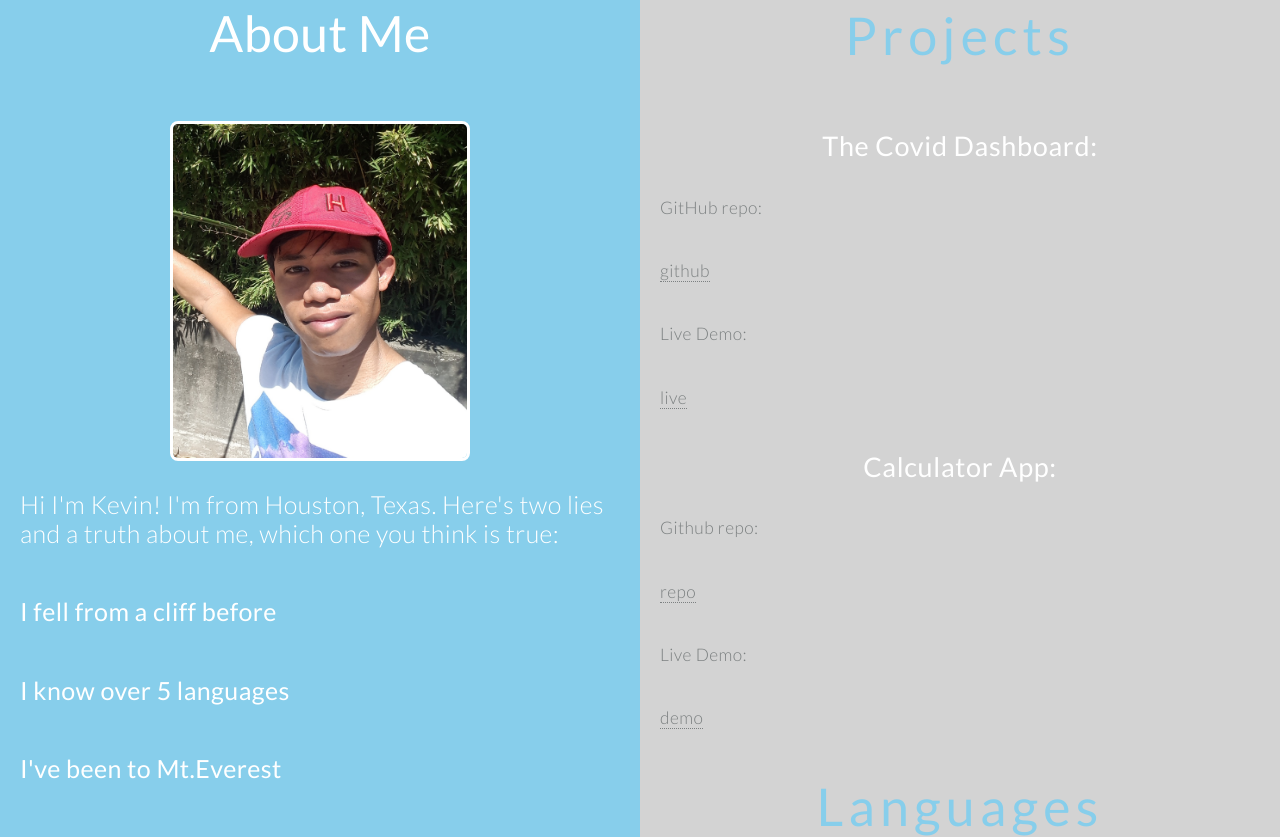
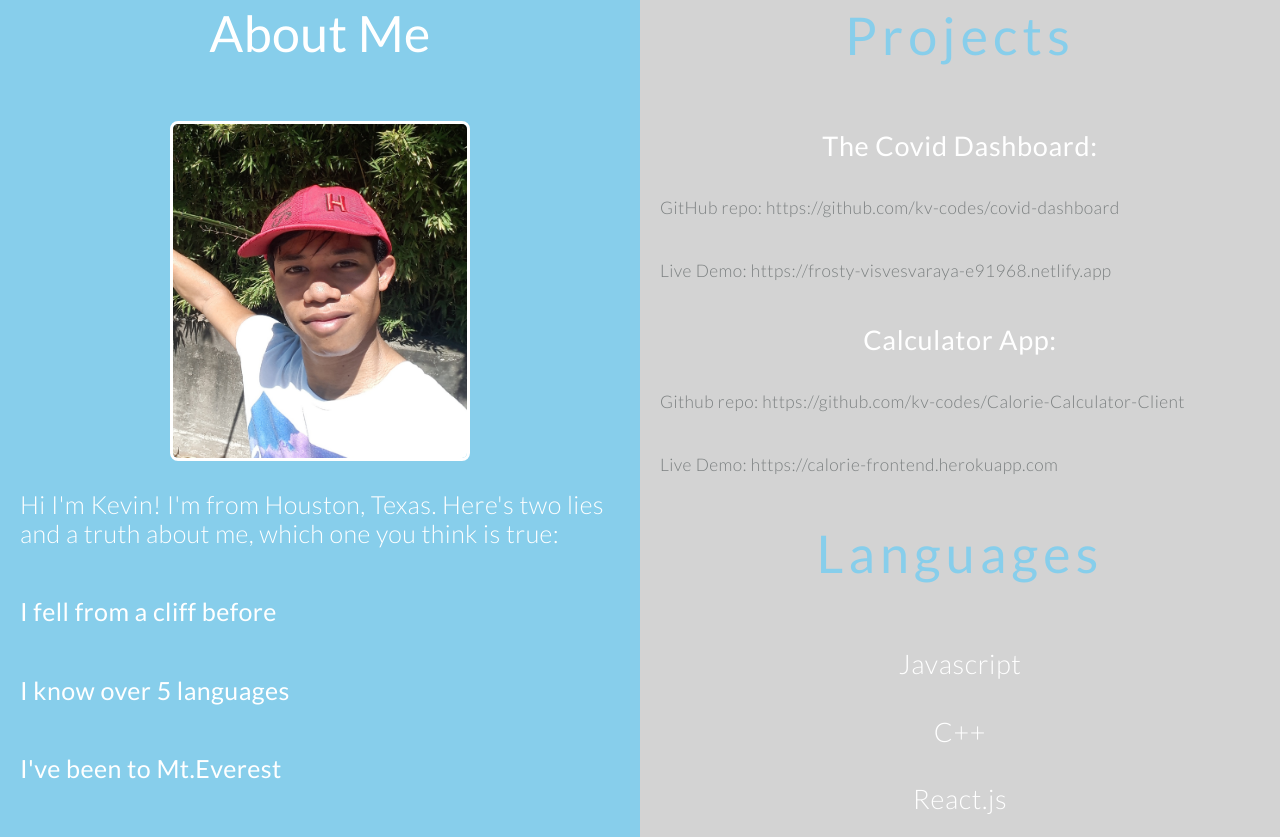
Before and after one commit to kv-codes/kv-codes.github.io, a Jekyll site: the page built from index.md, in a window 1280 px wide and 900 px high, scrolled down 582 px, cut to the strip 63-900 px from the top of the window. Built offline with Jekyll 4.4.1, drawn with Linux system fonts in a browser that asks for light colours.

Commit message:
links updated

```diff
--- a/_layouts/hello-default.html
+++ b/_layouts/hello-default.html
@@ -105,21 +105,12 @@
 
             <h2><strong>Projects</strong></h2>
             <h3><b> The Covid Dashboard:</b></h3>
-            <p>GitHub repo:</p>
-            <p><a href="https://github.com/kv-codes/covid-dashboard">github</a></p>
-
-            <p>Live Demo:</p>
-            <p><a href="https://frosty-visvesvaraya-e91968.netlify.app">live</a></p>
+            <p>GitHub repo: https://github.com/kv-codes/covid-dashboard</p>
+            <p>Live Demo: https://frosty-visvesvaraya-e91968.netlify.app</p>
 
             <h3><strong>Calculator App:</strong></h3>
-            <p>Github repo:</p>
-            <p><a href="https://github.com/kv-codes/Calorie-Calculator-Client">repo</a></p>
-
-            <p>Live Demo:</p>
-            <p><a href="https://calorie-frontend.herokuapp.com/">demo</a></p>
-
-
-
+            <p>Github repo: https://github.com/kv-codes/Calorie-Calculator-Client</p>
+            <p>Live Demo: https://calorie-frontend.herokuapp.com</p>
 
             <h2><strong>Languages</strong></h2>
 
```
